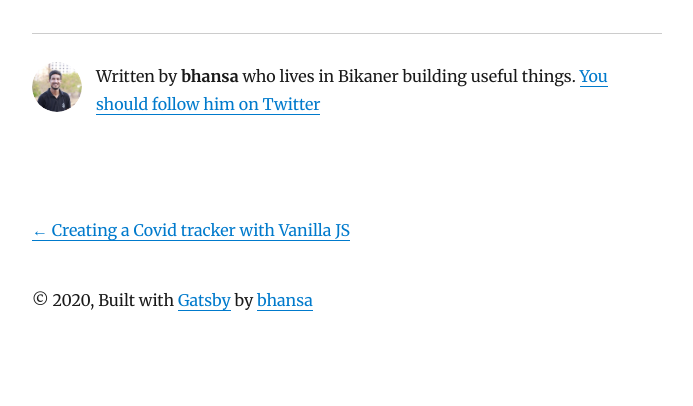
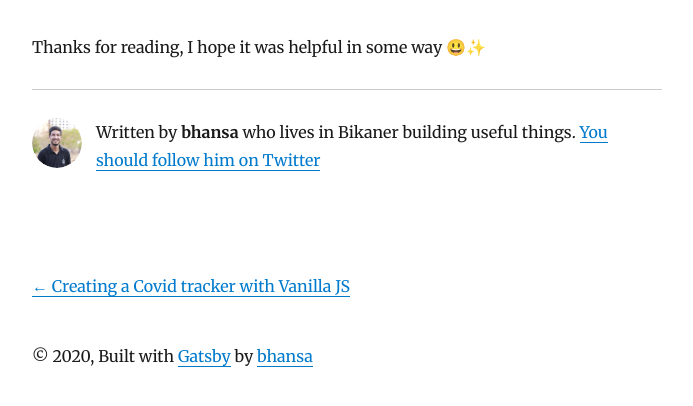
Before and after one commit to bhansa/blog, a Gatsby site: page /creating-jquery-plugin/ in a window 1280 px wide. Shown: the part 3054-3460 px from the top of the page, without its empty margins (293-986 px from the left). Before the commit the page ends 3410 px from the top, so only its background shows below. Built offline with nearby package versions, Linux system fonts and the light colour scheme; Gatsby itself is replaced by a stand-in of ours; some packages are replaced by stand-ins of ours.

Commit message:
add thank you note

```diff
--- a/content/blog/creating-jquery-plugin/index.md
+++ b/content/blog/creating-jquery-plugin/index.md
@@ -91,3 +91,5 @@ Above function reads the passed jquery object and updates the first letter of th
   See the Pen <a href='https://codepen.io/bhansa/pen/GRZPBRE'>GRZPBRE</a> by Bharat Saraswat
   (<a href='https://codepen.io/bhansa'>@bhansa</a>) on <a href='https://codepen.io'>CodePen</a>.
 </iframe>
+
+Thanks for reading, I hope it was helpful in some way 😃✨
```
